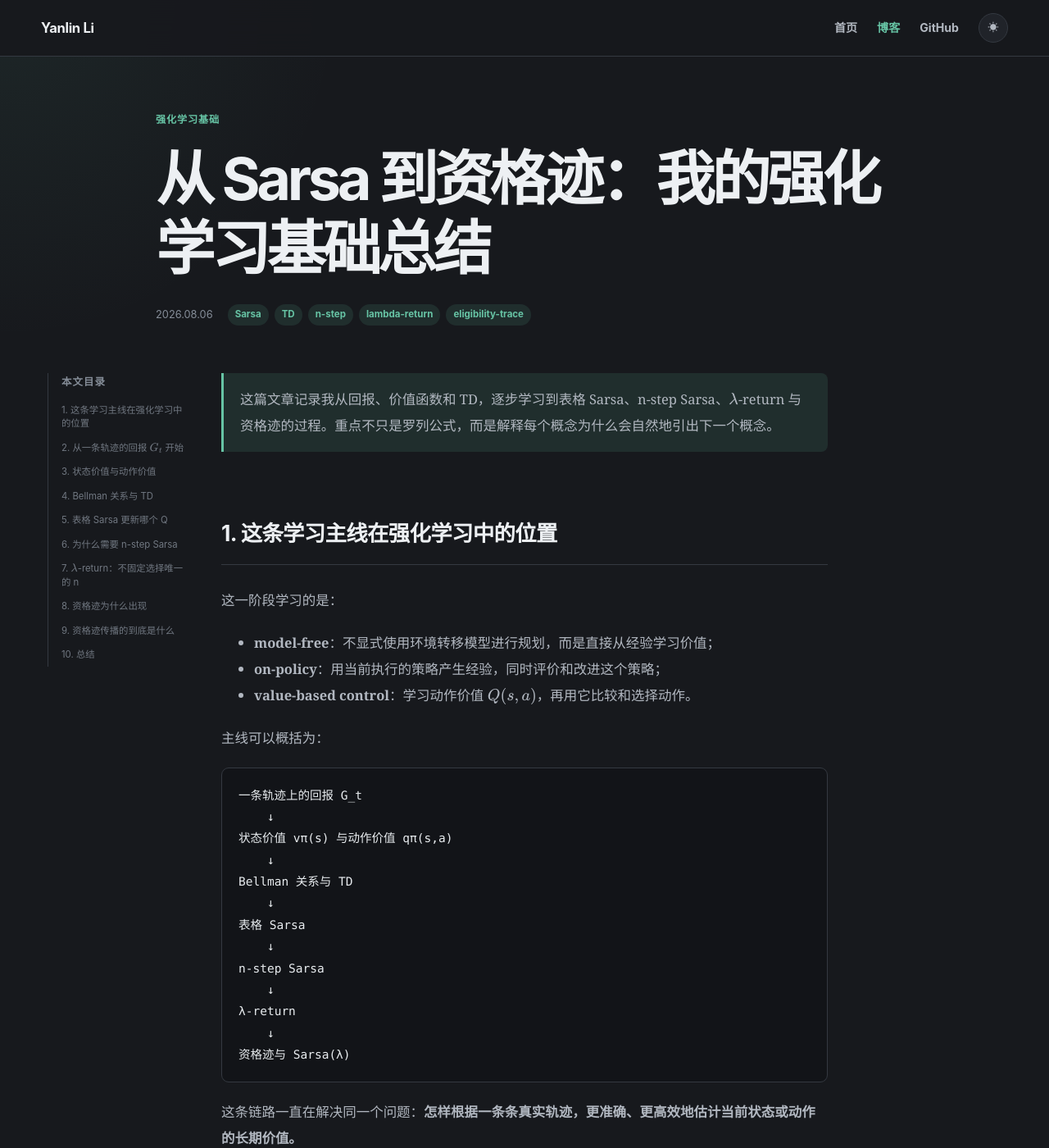
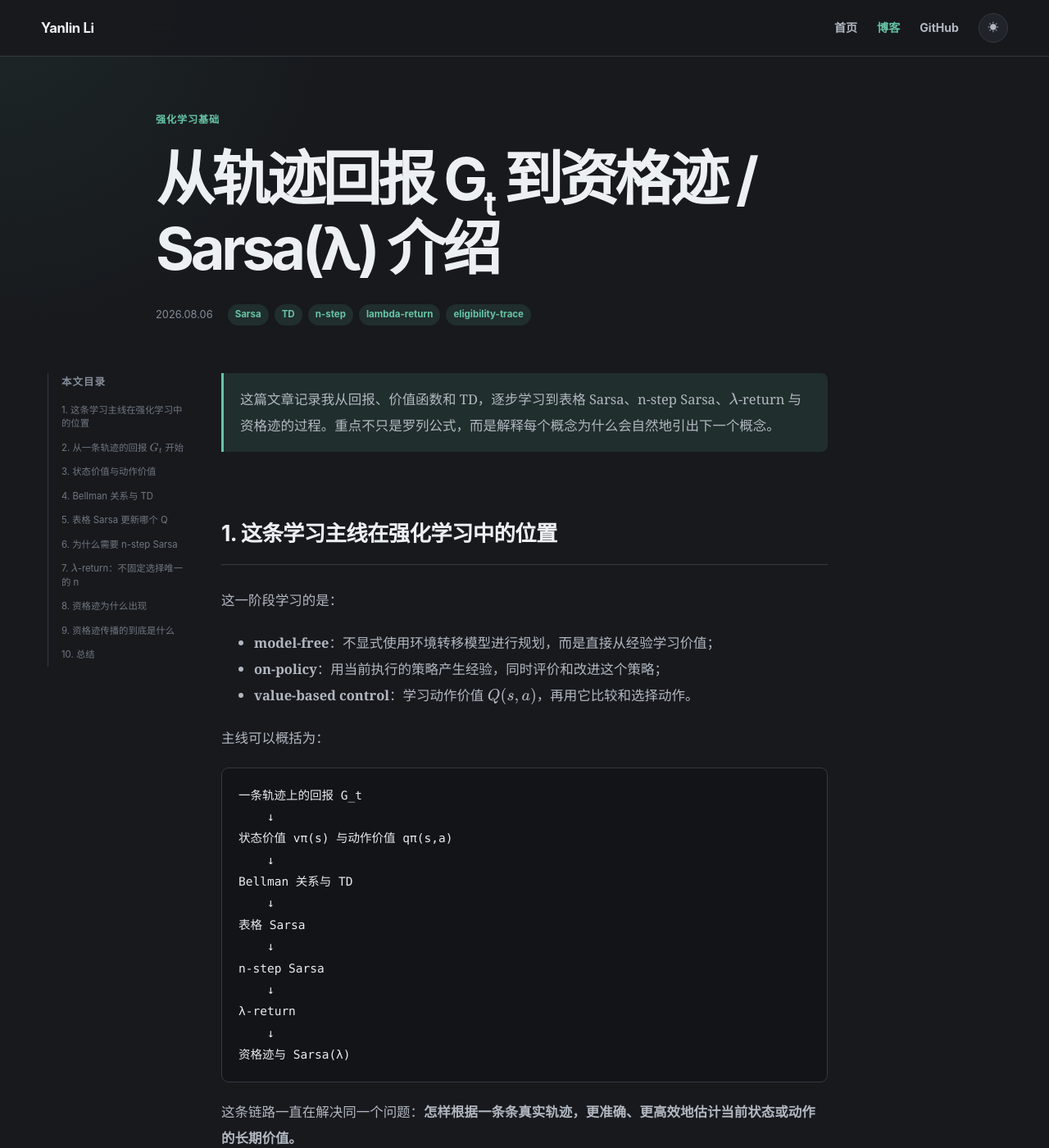
Before and after one commit to lylyl666/lylyl666.github.io, a Jekyll site: the page built from _posts/2026-08-06-from-sarsa-to-eligibility-traces.md, in a window 1280 px wide and 1400 px high. Shown: the whole window at 82% size. Built offline with Jekyll 4.4.1, drawn with Linux system fonts in a browser that asks for light colours.

Commit message:
Rename Sarsa article and format return subscript

```diff
--- a/_layouts/post.html
+++ b/_layouts/post.html
@@ -7,7 +7,7 @@ body_class: post-page
     <div class="post-hero-topline">
       <a class="post-series" href="{{ '/blog/' | relative_url }}">{{ page.series | default: '博客' }}</a>
     </div>
-    <h1>{{ page.title }}</h1>
+    <h1>{{ page.title_html | default: page.title }}</h1>
     <div class="post-byline">
       <time datetime="{{ page.date | date_to_xmlschema }}">{{ page.date | date: "%Y.%m.%d" }}</time>
       {% if page.tags %}
--- a/_posts/2026-08-06-from-sarsa-to-eligibility-traces.md
+++ b/_posts/2026-08-06-from-sarsa-to-eligibility-traces.md
@@ -1,6 +1,7 @@
 ---
 layout: post
-title: "从 Sarsa 到资格迹：我的强化学习基础总结"
+title: "从轨迹回报 Gₜ 到资格迹 / Sarsa(λ) 介绍"
+title_html: "从轨迹回报 G<sub>t</sub> 到资格迹 / Sarsa(λ) 介绍"
 date: 2026-08-06 12:00:00 +0800
 categories: [Reinforcement Learning]
 tags: [Sarsa, TD, n-step, lambda-return, eligibility-trace]
--- a/assets/css/style.css
+++ b/assets/css/style.css
@@ -449,6 +449,14 @@ img {
   line-height: 1.35;
 }
 
+.post-card h3 sub,
+.post-hero h1 sub {
+  position: relative;
+  bottom: -0.08em;
+  font-size: 0.58em;
+  line-height: 0;
+}
+
 .post-card h3 a {
   color: var(--text);
 }
```
Also changed, not shown: blog.md (+1 -1 lines).
